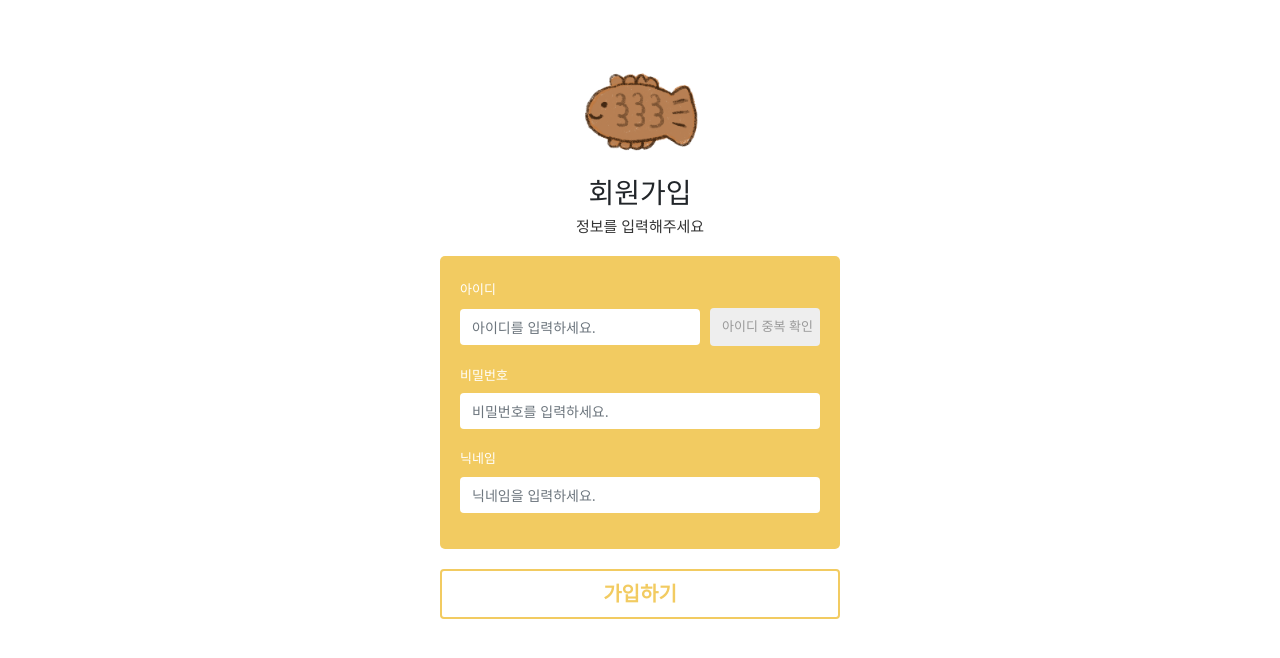
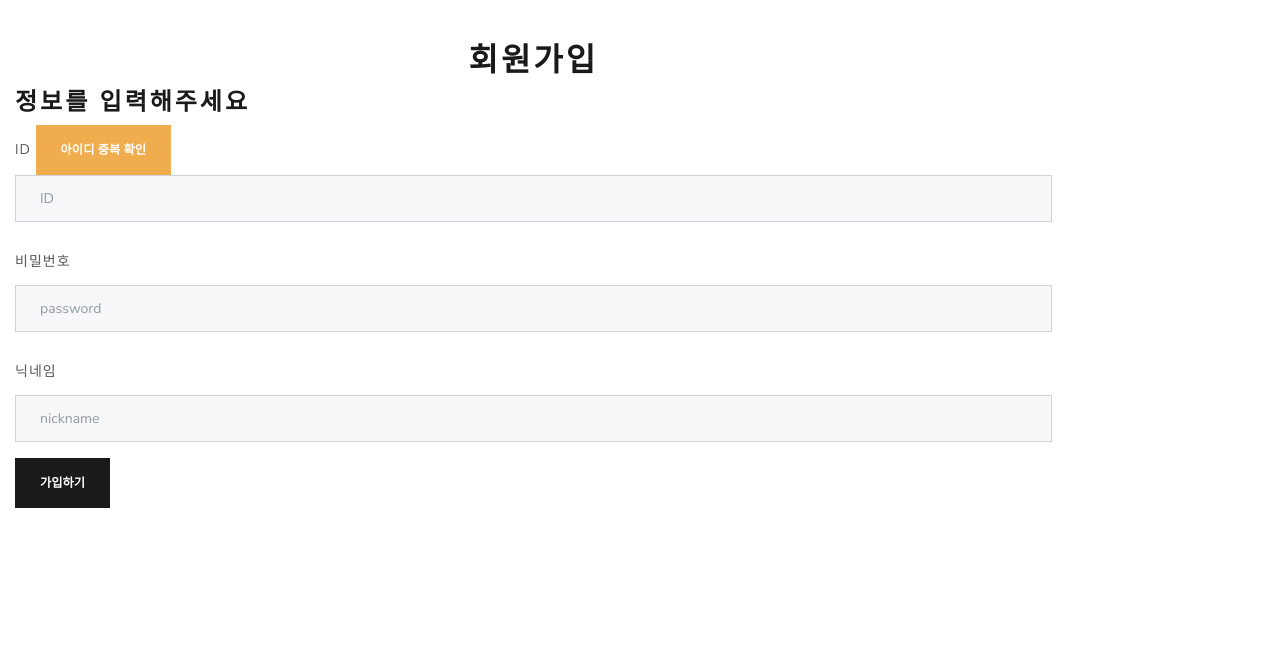
Before and after one commit to aaanjini/hanghae99_007, a Flask app: page /register in a window 1280 px wide. Shown: the top 658 px of the page. Run offline with Flask 2, Linux system fonts and the light colour scheme; some libraries are stand-ins or nearby versions.

Commit message:
register.html 수정

```diff
--- a/templates/register.html
+++ b/templates/register.html
@@ -1,77 +1,69 @@
 <!DOCTYPE html>
+
 <html lang="ko">
+
 <head>
-    <!-- Required meta tags -->
-    <meta charset="utf-8">
-    <meta name="viewport" content="width=device-width, initial-scale=1, shrink-to-fit=no">
+    <meta charset="UTF-8"/>
 
-    <!-- Bulma CSS -->
-    <link rel="stylesheet" href="https://cdn.jsdelivr.net/npm/bulma@0.9.1/css/bulma.min.css">
-    <!-- Bootstrap CSS -->
-    <link rel="stylesheet" href="https://maxcdn.bootstrapcdn.com/bootstrap/4.0.0/css/bootstrap.min.css"
-          integrity="sha384-Gn5384xqQ1aoWXA+058RXPxPg6fy4IWvTNh0E263XmFcJlSAwiGgFAW/dAiS6JXm" crossorigin="anonymous">
+    <link rel="stylesheet" href="https://cdn.jsdelivr.net/npm/bootswatch@4.6.0/dist/lux/bootstrap.min.css"
+          integrity="sha256-n1LAsYCohTi3YOpx8/Jhgf1i6BLuraa4Bnx/qTd4Vs0=" crossorigin="anonymous">
+    <link rel="stylesheet" href="https://cdn.jsdelivr.net/npm/rateyo@2.3.5/src/jquery.rateyo.css"
+          integrity="sha256-NGkqAxC1CKM2ILB67FglDNhS5Sd2kKAacTcoWKznSZU=" crossorigin="anonymous">
+<!--    <link rel="stylesheet" href="../resources/css/multiUploadFields.css">-->
 
-    <!-- JS -->
-    <script src="https://ajax.googleapis.com/ajax/libs/jquery/3.4.1/jquery.min.js"></script>
-    <script src="https://cdnjs.cloudflare.com/ajax/libs/jquery-cookie/1.4.1/jquery.cookie.js"></script>
+    <script src="https://cdn.jsdelivr.net/npm/jquery@3.5.1/dist/jquery.min.js"
+            integrity="sha256-9/aliU8dGd2tb6OSsuzixeV4y/faTqgFtohetphbbj0=" crossorigin="anonymous"></script>
+    <script src="https://cdn.jsdelivr.net/npm/bootstrap@4.6.0/dist/js/bootstrap.min.js"
+            integrity="sha256-7dA7lq5P94hkBsWdff7qobYkp9ope/L5LQy2t/ljPLo=" crossorigin="anonymous"></script>
+    <script src="https://cdn.jsdelivr.net/npm/rateyo@2.3.5/src/jquery.rateyo.js"
+            integrity="sha256-Sq0rSsEMzpXVg0elKKGMr0h0buMHMdRApm944Lh6XoA=" crossorigin="anonymous"></script>
+<!--    <script src="../resources/js/multiUploadFields.js"></script>-->
 
-    <!--  css 파일 분리  -->
-    <link rel="stylesheet" type="text/css" href="../static/common.css">
-    <link rel="stylesheet" type="text/css" href="../static/register.css">
 
-    <!-- Webpage Title -->
-    <title>SIGNUP | 겨울붕어</title>
+    <!--  ///////////////////////// CSS ////////////////////////// -->
+    <style>
+        body > div.container {
+            border: 3px solid #D6CDB7;
+            margin-top: 10px;
+        }
 
+
+        .btn-primary {
+            margin: auto;
+        }
+
+
+    </style>
 
     <!--  ///////////////////////// JavaScript ////////////////////////// -->
     <script type="text/javascript">
 
+
         $(function () {
             // 1. $(tagName) : 2.(#id) : 3.$(.className)
-            $("button.signup_btn").on("click", function () {
-                addUser();
+            $("button.btn.btn-primary").on("click", function () {
+                AddUser();
             });
         });
 
-        {#$(document).ready(function(){#}
-        {#    // 1. $(tagName) : 2.(#id) : 3.$(.className)#}
-        {#    $(".signup_btn").on("click", function () {#}
-        {#        addUser();#}
-        {#    });#}
 
+        $(function () {
             // 1. $(tagName) : 2.(#id) : 3.$(.className)
-            $(".check_btn").on("click", function () {
+            $("button.btn.btn-warning").on("click", function () {
                 console.log("good")
-                addUser();//이걸 유효성검사로
+                AddUser();//이걸 유효성검사로
             });
-
-            # 아이디값 입력 시 중복확인 버튼 활성화 #
-            $('#id').on('input',function(){
-               if ($('#id').val()==''){
-                   $('.check_btn').attr("disabled",true);
-                   $('.check_btn').removeClass('on');
-               } else {
-                   $('.check_btn').attr("disabled",false);
-                   $('.check_btn').addClass('on');
-               }
-            });
-
         });
 
 
-        function to_main () {
-            window.location.href = '/'
-        }
 
 
-        function addUser() {
-
-            console.log("test")
+        function AddUser() {
 
             let id = $("input[name='id']").val();
             let pw = $("input[name='pw']").val();
             let nickname = $("input[name='nickname']").val();
-
+            ;
             //let photo=$("input[name='profilePhoto']").val();
 
 
@@ -98,44 +90,44 @@
                 data: {id: id, pw: pw, nickname: nickname},
                 success: function (response) {
                     alert(response["msg:가입완료!"]);
-                    window.location.href = '/';
+                    window.location.href = 'http://localhost:5000';
                 }
             })
         }
 
-        {#function check_dup() {#}
-        {#    let id = $("input[name='id']").val();#}
-        {#    console.log(id)#}
-        {#    if (id == "") {#}
-        {#        $("#help-id").text("아이디를 입력해주세요.").removeClass("is-safe").addClass("is-danger")#}
-        {#        $("#input-username").focus()#}
-        {#        return;#}
-        {#    }#}
-        {#    if (!is_nickname(username)) {#}
-        {#        $("#help-id").text("아이디의 형식을 확인해주세요. 영문과 숫자, 일부 특수문자(._-) 사용 가능. 2-10자 길이").removeClass("is-safe").addClass("is-danger")#}
-        {#        $("#input-username").focus()#}
-        {#        return;#}
-        {#    }#}
-        {#    $("#help-id").addClass("is-loading")//유효성검사#}
-        {#    $.ajax({#}
-        {#        type: "POST",#}
-        {#        url: "/sign_up/check_dup",#}
-        {#        data: {#}
-        {#            username_give: username#}
-        {#        },#}
-        {#        success: function (response) {#}
-        {##}
-        {#            if (response["exists"]) {#}
-        {#                $("#help-id").text("이미 존재하는 아이디입니다.").removeClass("is-safe").addClass("is-danger")#}
-        {#                $("#input-username").focus()#}
-        {#            } else {#}
-        {#                $("#help-id").text("사용할 수 있는 아이디입니다.").removeClass("is-danger").addClass("is-success")#}
-        {#            }#}
-        {#            $("#help-id").removeClass("is-loading")#}
-        {##}
-        {#        }#}
-        {#    });#}
-        {#}#}
+        function check_dup() {
+            let id = $("input[name='id']").val();
+            console.log(id)
+            if (id == "") {
+                $("#help-id").text("아이디를 입력해주세요.").removeClass("is-safe").addClass("is-danger")
+                $("#input-username").focus()
+                return;
+            }
+            if (!is_nickname(username)) {
+                $("#help-id").text("아이디의 형식을 확인해주세요. 영문과 숫자, 일부 특수문자(._-) 사용 가능. 2-10자 길이").removeClass("is-safe").addClass("is-danger")
+                $("#input-username").focus()
+                return;
+            }
+            $("#help-id").addClass("is-loading")//유효성검사
+            $.ajax({
+                type: "POST",
+                url: "/sign_up/check_dup",
+                data: {
+                    username_give: username
+                },
+                success: function (response) {
+
+                    if (response["exists"]) {
+                        $("#help-id").text("이미 존재하는 아이디입니다.").removeClass("is-safe").addClass("is-danger")
+                        $("#input-username").focus()
+                    } else {
+                        $("#help-id").text("사용할 수 있는 아이디입니다.").removeClass("is-danger").addClass("is-success")
+                    }
+                    $("#help-id").removeClass("is-loading")
+
+                }
+            });
+        }
 
 
         function is_nickname(asValue) {
@@ -151,32 +143,46 @@
 
 
 </head>
+
 <body>
-    <div class="register_wrap">
-        {#   로고 클릭 시 메인화면으로 이동     #}
-        <a onclick="to_main()" href="javascript:void(0);"><h1 class="logo"><img src="../static/logo.png" alt="logo"></h1></a>
-        <h3 class="text-center">회원가입</h3>
-        <h6 class="text-center font_15 dark_gray_color mb20">정보를 입력해주세요</h6>
-        <form class="">
-            <div class="register_box point_back_color">
 
-                <div class="form-group">
-                    <label for="id" class="white_color font_13">아이디</label>
-                    <div class="form-inline double_input">
-                        <input type="text" class="form-control" placeholder="아이디를 입력하세요." name="id" id="id">
-                        <button class="btn check_btn font_13" type="submit">아이디 중복 확인</button>
-                    </div>
-                </div>
-                <div class="form-group">
-                    <label for="pw" class="white_color font_13">비밀번호</label>
-                    <input type="password" class="form-control" placeholder="비밀번호를 입력하세요." name="pw" id="pw">
-                </div>
-                <div class="form-group">
-                    <label for="nickname" class="white_color font_13">닉네임</label>
-                    <input type="text" class="form-control" placeholder="닉네임을 입력하세요." name="nickname" id="nickname">
-                </div>
-            </div>
-            <button class="btn signup_btn" type="submit">가입하기</button>
-        </form>
+
+<div class="col-lg-10"><!-- 길이지정 -->
+
+
+    <br/><br/>
+    <h1 class="text-center">회원가입</h1>
+
+    <h3 class="text-left">정보를 입력해주세요</h3>
+
+
+    <div class="form-group">
+        <label for="id" class="col-form-label">ID</label>
+        <button class="btn btn-warning" type="submit">아이디 중복 확인</button>
+        <input type="text" class="form-control" placeholder="ID" name="id" id="id">
     </div>
+
+
+    <div class="form-group">
+        <label for="pw" class="col-form-label">비밀번호</label>
+
+        <input type="password" class="form-control" placeholder="password" name="pw" id="pw">
+
+    </div>
+
+
+    <div class="form-group">
+        <label for="nickname" class="col-form-label">닉네임</label>
+
+        <input type="text" class="form-control" placeholder="nickname" name="nickname" id="nickname">
+
+    </div>
+
+
+    <button class="btn btn-primary" type="submit">가입하기</button>
+
+
+    </form>
+</div>
+</div>
 </body>
```
